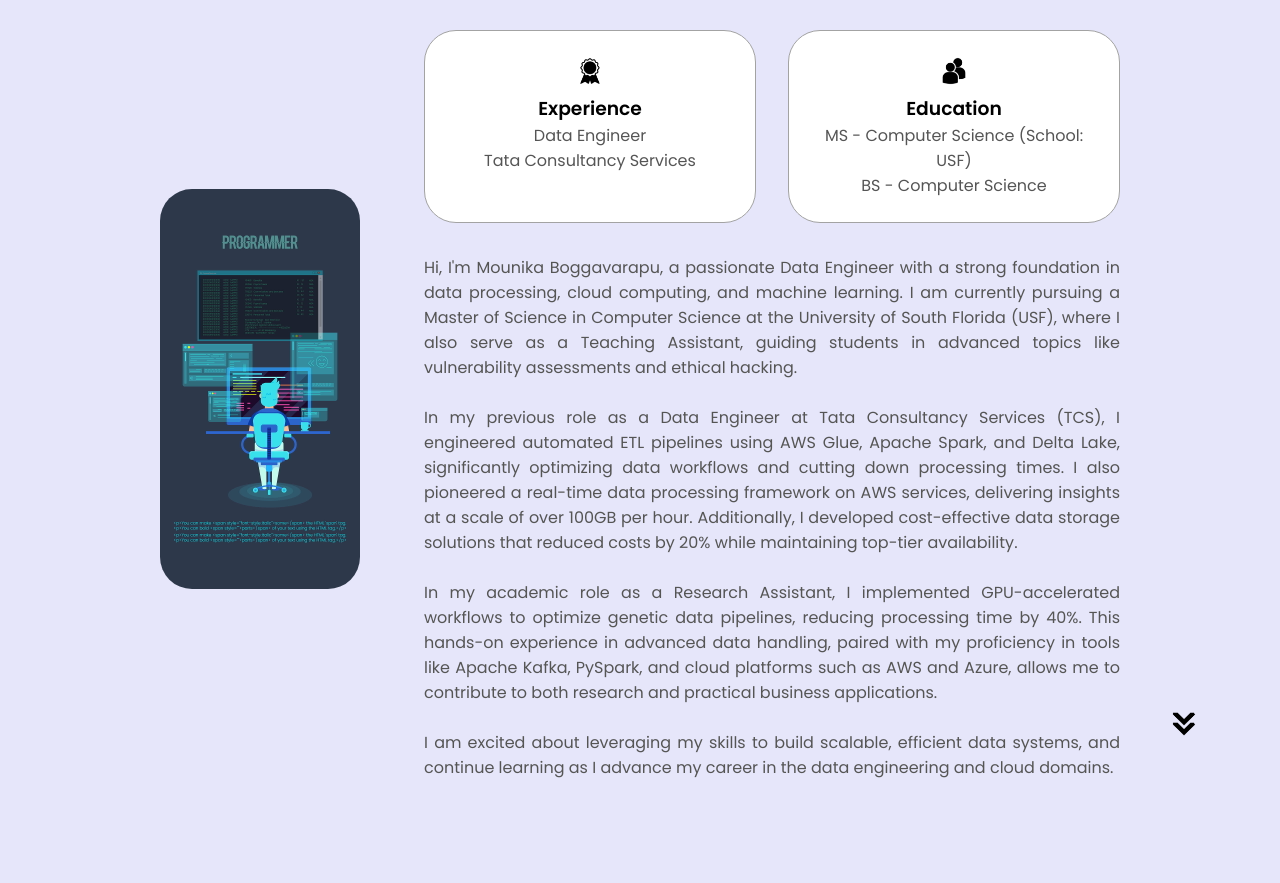
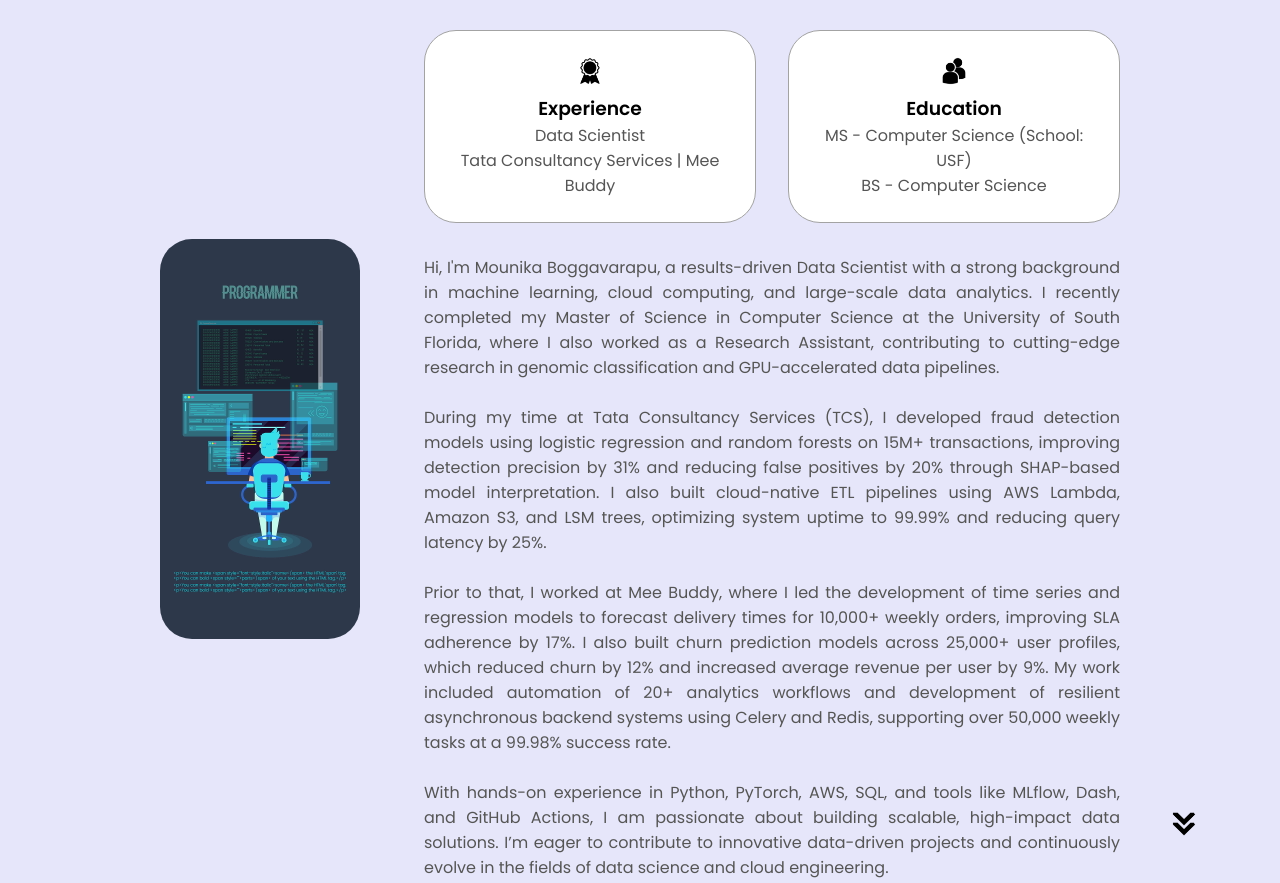
Before and after one commit to mounikaboggavarapu/MyPortfolio, a plain HTML site: page index.html in a window 1280 px wide. Shown: the part 1020-1903 px from the top of the page. Drawn offline with Linux system fonts and the light colour scheme.

Commit message:
Update index.html

```diff
--- a/index.html
+++ b/index.html
@@ -47,7 +47,11 @@
         <div class="section__text">
         <p class="section__text__p1">Hello, I'm</p>
         <h1 class="title">Mounika Boggavarapu</h1>
-        <p class="section__text__p2">Multi-Cloud Data Engineer<br/>Specializing in AWS & Azure Solutions<br/>Data Enthusiast | Automation Expert | Innovator in ML & Analytics</p>
+        <p class="section__text__p2">
+          Data Scientist & Machine Learning Engineer<br/>
+          Specializing in Cloud-Native Solutions on AWS & Azure<br/>
+          Genomics Innovator | Automation Enthusiast | Scalable Analytics Expert
+        </p>
         <div class="btn-container">
             <button
             class="btn btn-color-1"
@@ -109,7 +113,7 @@
                 class="icon"
                 />
                 <h3>Experience</h3>
-                <p>Data Engineer<br />Tata Consultancy Services</p>
+                <p>Data Scientist<br />Tata Consultancy Services | Mee Buddy </p>
             </div>
             <div class="details-container">
                 <img
@@ -123,14 +127,14 @@
             </div>
             <div class="text-container">
             <p style="text-align: justify;">
-              Hi, I'm Mounika Boggavarapu, a passionate Data Engineer with a strong foundation in data processing, cloud computing, and machine learning. I am currently pursuing a Master of Science in Computer Science at the University of South Florida (USF), where I also serve as a Teaching Assistant, guiding students in advanced topics like vulnerability assessments and ethical hacking.
-<br><br>
-In my previous role as a Data Engineer at Tata Consultancy Services (TCS), I engineered automated ETL pipelines using AWS Glue, Apache Spark, and Delta Lake, significantly optimizing data workflows and cutting down processing times. I also pioneered a real-time data processing framework on AWS services, delivering insights at a scale of over 100GB per hour. Additionally, I developed cost-effective data storage solutions that reduced costs by 20% while maintaining top-tier availability.
-<br><br>
-In my academic role as a Research Assistant, I implemented GPU-accelerated workflows to optimize genetic data pipelines, reducing processing time by 40%. This hands-on experience in advanced data handling, paired with my proficiency in tools like Apache Kafka, PySpark, and cloud platforms such as AWS and Azure, allows me to contribute to both research and practical business applications.
-<br><br>
-I am excited about leveraging my skills to build scalable, efficient data systems, and continue learning as I advance my career in the data engineering and cloud domains.
-              </p>
+                  Hi, I'm Mounika Boggavarapu, a results-driven Data Scientist with a strong background in machine learning, cloud computing, and large-scale data analytics. I recently completed my Master of Science in Computer Science at the University of South Florida, where I also worked as a Research Assistant, contributing to cutting-edge research in genomic classification and GPU-accelerated data pipelines.
+                  <br><br>
+                  During my time at Tata Consultancy Services (TCS), I developed fraud detection models using logistic regression and random forests on 15M+ transactions, improving detection precision by 31% and reducing false positives by 20% through SHAP-based model interpretation. I also built cloud-native ETL pipelines using AWS Lambda, Amazon S3, and LSM trees, optimizing system uptime to 99.99% and reducing query latency by 25%.
+                  <br><br>
+                  Prior to that, I worked at Mee Buddy, where I led the development of time series and regression models to forecast delivery times for 10,000+ weekly orders, improving SLA adherence by 17%. I also built churn prediction models across 25,000+ user profiles, which reduced churn by 12% and increased average revenue per user by 9%. My work included automation of 20+ analytics workflows and development of resilient asynchronous backend systems using Celery and Redis, supporting over 50,000 weekly tasks at a 99.98% success rate.
+                  <br><br>
+                  With hands-on experience in Python, PyTorch, AWS, SQL, and tools like MLflow, Dash, and GitHub Actions, I am passionate about building scalable, high-impact data solutions. I’m eager to contribute to innovative data-driven projects and continuously evolve in the fields of data science and cloud engineering.
+                </p>
             </div>
         </div>
         </div>
```
